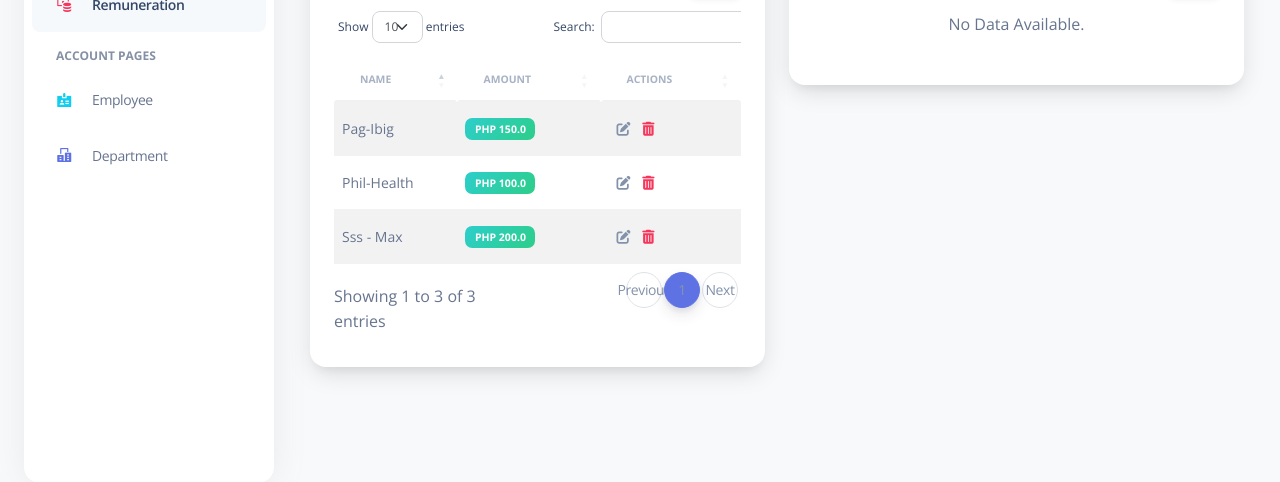
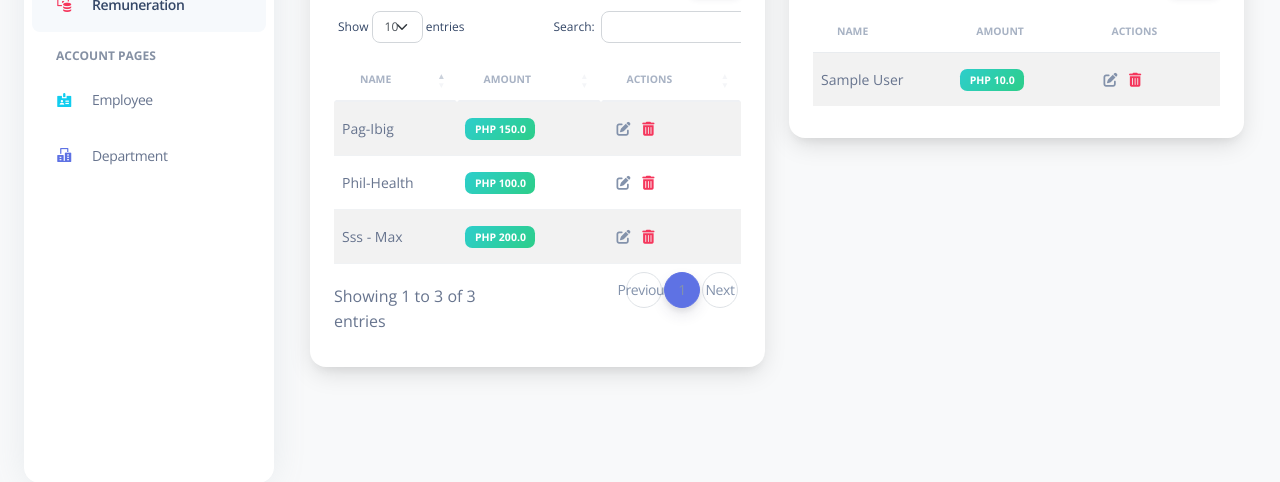
Before and after one commit to warpakner123/DTR_WITH_DEVICE, a Django app: page /compensation/ in a window 1280 px wide. Shown: the part 301-783 px from the top of the page. Run offline with Django 5.2, Linux system fonts and the light colour scheme; data comes from the database, SQL or seed files in the repository; tables that the repository leaves empty hold one stand-in row (values such as "Sample post"); some libraries are stand-ins or nearby versions.

Commit message:
benefits: added crud feature on benefits and bug fixes for sorting

```diff
--- a/DTRPAYROLL/computest.py
+++ b/DTRPAYROLL/computest.py
@@ -167,7 +167,6 @@ def format_dtr(dtr_records):
 
         dtr_data.append(newData)
     dtr_data_json = json.dumps(dtr_data, ensure_ascii=False)
-    print(dtr_data_json)
     return dtr_data_json
 
 def format_dates(date1, date2):
--- a/DTRPAYROLL/employeeDTR/templates/compensation.html
+++ b/DTRPAYROLL/employeeDTR/templates/compensation.html
@@ -300,33 +300,72 @@
         <div class="col-6">
           <div class="card shadow-lg card-profile-bottom">
             <div class="card-body">
-                    <div class="pb-0 d-flex justify-content-between align-items-center">
+              <div
+                class="pb-0 d-flex justify-content-between align-items-center"
+              >
                 <h6>List of Benefits & Bonuses</h6>
-                        <button type="button" class="btn btn-success btn-xs" data-bs-toggle="modal" data-bs-target="#addBonusModal">
-                            <i class="ni ni-fat-add ni-md" style="font-size: 20px; vertical-align: middle"></i>
+                <button
+                  type="button"
+                  class="btn btn-success btn-xs"
+                  data-bs-toggle="modal"
+                  data-bs-target="#addBenefitModal"
+                >
+                  <i
+                    class="ni ni-fat-add ni-md"
+                    style="font-size: 20px; vertical-align: middle"
+                  ></i>
                 </button>
               </div>
               <div class="card-body px-0 pt-0 pb-2">
-                        {% if bonuses %}
+                {% if benefit %}
                 <div class="table-responsive p-0">
-                            <table id="bonusesTable" class="table table-striped table-hover align-items-left mb-0">
+                  <table
+                    id="benefitTable"
+                    class="table table-striped table-hover align-items-left mb-0"
+                  >
                     <thead class="align-items-left">
                       <tr>
-                                        <th class="text-uppercase text-secondary text-xxs font-weight-bolder opacity-7">Name</th>
-                                        <th class="text-uppercase text-secondary text-xxs font-weight-bolder opacity-7">Amount</th>
-                                        <th class="text-uppercase text-secondary text-xxs font-weight-bolder opacity-7">Actions</th>
+                        <th
+                          class="text-uppercase text-secondary text-xxs font-weight-bolder opacity-7"
+                        >
+                          Name
+                        </th>
+                        <th
+                          class="text-uppercase text-secondary text-xxs font-weight-bolder opacity-7"
+                        >
+                          Amount
+                        </th>
+                        <th
+                          class="text-uppercase text-secondary text-xxs font-weight-bolder opacity-7"
+                        >
+                          Actions
+                        </th>
                       </tr>
                     </thead>
                     <tbody>
-                                    {% for bonus in bonuses %}
+                      {% for data in benefit %}
                       <tr>
-                                        <td class="align-middle text-sm mb-0">{{ bonus.name }}</td>
                         <td class="align-middle text-sm mb-0">
-                                            <span class="badge badge-sm bg-gradient-success">PHP {{ bonus.amount }}</span>
+                          {{ data.name }}
                         </td>
                         <td class="align-middle text-sm mb-0">
-                                            <i type="button" class="fas fa-edit text-secondary text-sm user-select-none p-2" data-bs-toggle="modal" data-bs-target="#editBonusModal{{ bonus.id }}"></i>
-                                            <i type="button" class="fas fa-trash-alt text-danger text-sm user-select-none" data-bs-toggle="modal" data-bs-target="#deleteBonusModal{{ bonus.id }}"></i>
+                          <span class="badge badge-sm bg-gradient-success"
+                            >PHP {{ data.amount }}</span
+                          >
+                        </td>
+                        <td class="align-middle text-sm mb-0">
+                          <i
+                            type="button"
+                            class="fas fa-edit text-secondary text-sm user-select-none p-2"
+                            data-bs-toggle="modal"
+                            data-bs-target="#editBenefitModal{{ data.id }}"
+                          ></i>
+                          <i
+                            type="button"
+                            class="fas fa-trash-alt text-danger text-sm user-select-none"
+                            data-bs-toggle="modal"
+                            data-bs-target="#deleteBenefitModal{{ data.id }}"
+                          ></i>
                         </td>
                       </tr>
                       {% endfor %}
@@ -611,17 +650,84 @@
 
   <div
     class="modal fade"
-    id="addNightDiffModal"
+    id="addBenefitModal"
     tabindex="-1"
     role="dialog"
-    aria-labelledby="addNightDiffModalTitle"
+    aria-labelledby="addBenefitModalTitle"
     aria-hidden="true"
   >
     <div class="modal-dialog modal-dialog-centered" role="document">
       <div class="modal-content">
         <div class="modal-header">
-          <h5 class="modal-title" id="addNightDiffModalLabel">
-            Add Night Differential
+          <h5 class="modal-title" id="addBenefitModalLabel">Add Benefit</h5>
+          <button
+            type="button"
+            class="btn-close"
+            data-bs-dismiss="modal"
+            aria-label="Close"
+          >
+            <span aria-hidden="true">×</span>
+          </button>
+        </div>
+        <form method="post">
+          {% csrf_token %}
+          <div class="modal-body">
+            <div class="form-group">
+              <label for="benefit_name" class="col-form-label">Name:</label>
+              <input
+                type="text"
+                class="form-control"
+                id="benefit_name"
+                name="benefit_name"
+                required
+              />
+            </div>
+            <div class="form-group">
+              <label for="benefit_amount" class="col-form-label">Amount:</label>
+              <input
+                type="number"
+                class="form-control"
+                id="benefit_amount"
+                name="benefit_amount"
+                required
+              />
+            </div>
+          </div>
+          <div class="modal-footer">
+            <button
+              type="button"
+              class="btn bg-gradient-secondary"
+              data-bs-dismiss="modal"
+            >
+              Close
+            </button>
+            <button
+              type="submit"
+              name="add_benefit_submit"
+              class="btn bg-gradient-success"
+            >
+              Add
+            </button>
+          </div>
+        </form>
+      </div>
+    </div>
+  </div>
+
+  {% for data in benefit %}
+  <div
+    class="modal fade"
+    id="editBenefitModal{{ data.id }}"
+    tabindex="-1"
+    role="dialog"
+    aria-labelledby="editBenefitModalTitle{{ data.id }}"
+    aria-hidden="true"
+  >
+    <div class="modal-dialog modal-dialog-centered" role="document">
+      <div class="modal-content">
+        <div class="modal-header">
+          <h5 class="modal-title" id="editBenefitModalLabel{{ data.id }}">
+            Edit Benefit
           </h5>
           <button
             type="button"
@@ -635,40 +741,36 @@
         <form method="post">
           {% csrf_token %}
           <div class="modal-body">
+            <input
+              id="edit_benefit_id"
+              name="edit_benefit_id"
+              value="{{ data.id }}"
+              hidden
+            />
             <div class="form-group">
-              <label for="night_diff_start_time" class="col-form-label"
-                >Start Time:</label
+              <label for="edit_benefit_name" class="col-form-label"
+                >Name:</label
               >
               <input
-                type="time"
+                type="text"
                 class="form-control"
-                id="night_diff_start_time"
-                name="night_diff_start_time"
+                id="edit_benefit_name"
+                name="edit_benefit_name"
+                value="{{ data.name }}"
                 required
               />
             </div>
             <div class="form-group">
-              <label for="night_diff_end_time" class="col-form-label"
-                >End Time:</label
-              >
-              <input
-                type="time"
-                class="form-control"
-                id="night_diff_end_time"
-                name="night_diff_end_time"
-                required
-              />
-            </div>
-            <div class="form-group">
-              <label for="night_diff_rate_multiplier" class="col-form-label"
-                >Rate Multiplier:</label
+              <label for="edit_benefit_amount" class="col-form-label"
+                >Amount:</label
               >
               <input
                 type="number"
+                class="form-control"
                 step="0.01"
-                class="form-control"
-                id="night_diff_rate_multiplier"
-                name="night_diff_rate_multiplier"
+                id="edit_benefit_amount"
+                name="edit_benefit_amount"
+                value="{{ data.amount }}"
                 required
                 min="0"
               />
@@ -684,34 +786,30 @@
             </button>
             <button
               type="submit"
-              name="add_night_diff_submit"
+              name="edit_benefit_submit"
               class="btn bg-gradient-success"
             >
-              Add
+              Update
             </button>
           </div>
         </form>
       </div>
     </div>
   </div>
-
-  {% for night_diff in night_diffs %}
+  {% endfor %} {% for data in benefit %}
   <div
     class="modal fade"
-    id="editNightDiffModal{{ night_diff.id }}"
+    id="deleteBenefitModal{{ data.id }}"
     tabindex="-1"
     role="dialog"
-    aria-labelledby="editNightDiffModalTitle{{ night_diff.id }}"
+    aria-labelledby="deleteBenefitModalTitle{{ data.id }}"
     aria-hidden="true"
   >
     <div class="modal-dialog modal-dialog-centered" role="document">
       <div class="modal-content">
         <div class="modal-header">
-          <h5
-            class="modal-title"
-            id="editNightDiffModalLabel{{ night_diff.id }}"
-          >
-            Edit Night Differential
+          <h5 class="modal-title" id="deleteBenefitModalLabel{{ data.id }}">
+            Delete Benefit
           </h5>
           <button
             type="button"
@@ -726,52 +824,12 @@
           {% csrf_token %}
           <div class="modal-body">
             <input
-              id="edit_night_diff_id"
-              name="edit_night_diff_id"
-              value="{{ night_diff.id }}"
+              id="delete_benefit_id"
+              name="delete_benefit_id"
+              value="{{ data.id }}"
               hidden
             />
-            <div class="form-group">
-              <label for="edit_night_diff_start_time" class="col-form-label"
-                >Start Time:</label
-              >
-              <input
-                type="time"
-                class="form-control"
-                id="edit_night_diff_start_time"
-                name="edit_night_diff_start_time"
-                value="{{ night_diff.start_time }}"
-                required
-              />
-            </div>
-            <div class="form-group">
-              <label for="edit_night_diff_end_time" class="col-form-label"
-                >End Time:</label
-              >
-              <input
-                type="time"
-                class="form-control"
-                id="edit_night_diff_end_time"
-                name="edit_night_diff_end_time"
-                value="{{ night_diff.end_time }}"
-                required
-              />
-            </div>
-            <div class="form-group">
-              <label
-                for="edit_night_diff_rate_multiplier"
-                class="col-form-label"
-                >Rate Multiplier:</label
-              >
-              <input
-                type="number"
-                class="form-control"
-                id="edit_night_diff_rate_multiplier"
-                name="edit_night_diff_rate_multiplier"
-                value="{{ night_diff.rate_multiplier }}"
-                required
-              />
-            </div>
+            <p>Are you sure you want to delete this loan/tax?</p>
           </div>
           <div class="modal-footer">
             <button
@@ -783,65 +841,7 @@
             </button>
             <button
               type="submit"
-              name="edit_night_diff_submit"
-              class="btn bg-gradient-success"
-            >
-              Update
-            </button>
-          </div>
-        </form>
-      </div>
-    </div>
-  </div>
-  {% endfor %} {% for night_diff in night_diffs %}
-  <div
-    class="modal fade"
-    id="deleteNightDiffModal{{ night_diff.id }}"
-    tabindex="-1"
-    role="dialog"
-    aria-labelledby="deleteNightDiffModalTitle{{ night_diff.id }}"
-    aria-hidden="true"
-  >
-    <div class="modal-dialog modal-dialog-centered" role="document">
-      <div class="modal-content">
-        <div class="modal-header">
-          <h5
-            class="modal-title"
-            id="deleteNightDiffModalLabel{{ night_diff.id }}"
-          >
-            Delete Position
-          </h5>
-          <button
-            type="button"
-            class="btn-close"
-            data-bs-dismiss="modal"
-            aria-label="Close"
-          >
-            <span aria-hidden="true">×</span>
-          </button>
-        </div>
-        <form method="post">
-          {% csrf_token %}
-          <div class="modal-body">
-            <input
-              id="delete_night_diff_id"
-              name="delete_night_diff_id"
-              value="{{ night_diff.id }}"
-              hidden
-            />
-            <p>Are you sure you want to delete this night differential?</p>
-          </div>
-          <div class="modal-footer">
-            <button
-              type="button"
-              class="btn bg-gradient-secondary"
-              data-bs-dismiss="modal"
-            >
-              Close
-            </button>
-            <button
-              type="submit"
-              name="delete_night_diff_submit"
+              name="delete_benefit_submit"
               class="btn bg-gradient-success"
             >
               Delete
--- a/DTRPAYROLL/employeeDTR/templates/generate_dtr.html
+++ b/DTRPAYROLL/employeeDTR/templates/generate_dtr.html
@@ -334,7 +334,9 @@
     <script src="https://cdn.datatables.net/2.0.7/js/dataTables.js"></script>
     <script src="https://cdn.datatables.net/2.0.7/js/dataTables.bootstrap5.js"></script>
     <script>
-        new DataTable('#dtrTable');
+        const dataTable = new DataTable('#dtrTable');
+        dataTable.order([1, 'desc']).draw();
+
     </script>
 
 </body>
--- a/DTRPAYROLL/employeeDTR/views.py
+++ b/DTRPAYROLL/employeeDTR/views.py
@@ -283,9 +283,17 @@ def attendance(request):
             messages.success(request, 'DTR entry successfully deleted!')
             return redirect('attendance')
         elif 'confirmBulkDelete' in request.POST:
-            ids_to_delete = request.POST.get('ids').split(',')
-            # print(ids_to_delete)
-            DTR.objects.filter(id__in=ids_to_delete).delete()
+            delete_all = request.POST.get('isAllChecked')
+            ids_to_delete = request.POST.get('ids')
+
+            if ids_to_delete:
+                ids_to_delete = ids_to_delete.split(',')
+            if delete_all == 'true':
+                DTR.objects.all().delete()
+            else:
+                if ids_to_delete:
+                    DTR.objects.filter(id__in=ids_to_delete).delete()
+
             messages.success(request, 'Selected DTR records have been deleted successfully.')
             return redirect('attendance')
 
@@ -338,7 +346,8 @@ def payroll(request):
             start_date = datetime.strptime(start_date, '%Y-%m-%d').replace(hour=0, minute=0, second=0)
             end_date = datetime.strptime(end_date, '%Y-%m-%d') + timedelta(days=1, seconds=-1)
 
-            dtr_records = DTR.objects.filter(number=employee_id, datetime__range=[start_date, end_date])
+            dtr_records = DTR.objects.filter(number=employee_id, datetime__range=[start_date, end_date]).order_by('datetime')
+
             if not dtr_records.exists():
                 messages.error(request, 'No DTR records found for the selected employee and date range.')
                 return redirect('payroll')
@@ -441,7 +450,6 @@ def profile(request):
                 # deductions_data = request.POST.getlist('deductions')  # Get the list of deductions from the form
                 deduction_ids = [value for key, value in request.POST.items() if key.startswith('loan_tax_')]
 
-                # print(deduction_ids)
                 for deduction_id in deduction_ids:
                     deduction = LoansTaxes.objects.get(id=deduction_id)  # Retrieve the deduction object from the database
                     Deductions.objects.create(employee=employee, loanTaxes=deduction)  # Create Deductions object
@@ -688,79 +696,74 @@ def compensation(request):
                 messages.error(request, f'An error occurred: {e}')
 
                 return redirect('compensation')
-        elif 'add_night_diff_submit' in request.POST:
-            start_time = request.POST.get('night_diff_start_time')
-            end_time = request.POST.get('night_diff_end_time')
-            rate_multiplier = request.POST.get('night_diff_rate_multiplier')
+        elif 'add_benefit_submit' in request.POST:
+            name = request.POST.get('benefit_name')
+            amount = request.POST.get('benefit_amount')
 
-            if not all([start_time, end_time,rate_multiplier ]):
+            if not all([name, amount]):
                 messages.error(request, 'All fields are required.')
                 return redirect('compensation')
 
-            # Still need to be fixed
-            if NightDifferential.objects.filter(start_time__iexact=start_time, end_time=end_time).exists():
-                messages.error(request, 'A night differential with this time range already exists.')
+            if Benefits.objects.filter(name__iexact=name).exists():
+                messages.error(request, 'A benefit with this name already exists.')
                 return redirect('compensation')
 
             try:
-                NightDifferential.objects.create(start_time=start_time,end_time=end_time,rate_multiplier=rate_multiplier )
-                messages.success(request, 'Night Differential added successfully.')
+                Benefits.objects.create(name=name, amount=amount )
+                messages.success(request, 'Benefit added successfully.')
                 return redirect('compensation')
 
             except Exception as e:
                 messages.error(request, f'An error occurred: {e}')
                 return redirect('compensation')
-        elif 'edit_night_diff_submit' in request.POST:
-            id = request.POST.get('edit_night_diff_id')
-            start_time = request.POST.get('edit_night_diff_start_time')
-            end_time = request.POST.get('edit_night_diff_end_time')
-            rate_multiplier = request.POST.get('edit_night_diff_rate_multiplier')
+        elif 'edit_benefit_submit' in request.POST:
+            id = request.POST.get('edit_benefit_id')
+            name = request.POST.get('edit_benefit_name')
+            amount = request.POST.get('edit_benefit_amount')
 
-            if not all([start_time, end_time,rate_multiplier ]):
+            if not all([name, amount]):
                 messages.error(request, 'All fields are required.')
                 return redirect('compensation')
 
-            night_diffs = get_object_or_404(NightDifferential, pk=id)
+            benefit = get_object_or_404(Benefits, pk=id)
 
-            # Still need to be fixed
-            # print(start_time,end_time,night_diffs.end_time,night_diffs.start_time)
-            if NightDifferential.objects.filter(start_time__iexact=start_time, end_time=end_time).exists():
-                messages.error(request, 'A night differential with this time range already exists.')
+            if Benefits.objects.exclude(pk=id).filter(name__iexact=name).exists():
+                messages.error(request, 'A benefit with this name already exists.')
                 return redirect('compensation')
 
             try:
-                night_diffs.start_time = start_time
-                night_diffs.end_time = end_time
-                night_diffs.rate_multiplier = rate_multiplier
-                night_diffs.save()
-                messages.success(request, 'Night Differential updated successfully.')
+                benefit.name = name
+                benefit.amount = amount
+                benefit.save()
+                messages.success(request, 'Benefit updated successfully.')
                 return redirect('compensation')
 
             except Exception as e:
                 messages.error(request, f'An error occurred: {e}')
                 return redirect('compensation')
-        elif 'delete_night_diff_submit' in request.POST:
-            id = request.POST.get('delete_night_diff_id')
+        elif 'delete_benefit_submit' in request.POST:
+            id = request.POST.get('delete_benefit_id')
 
-            night_diffs = get_object_or_404(NightDifferential, pk=id)
+            benefit = get_object_or_404(Benefits, pk=id)
 
             try:
-                night_diffs.delete()
-                messages.success(request, 'Night Differential deleted successfully.')
+                benefit.delete()
+                messages.success(request, 'Benefit deleted successfully.')
                 return redirect('compensation')
             except Exception as e:
                 messages.error(request, f'An error occurred: {e}')
-
                 return redirect('compensation')
     else:
         loans_taxes = LoansTaxes.objects.annotate(total=Count('employee'),employees_list=Count('employee__id', distinct=True),)
-        night_diffs = NightDifferential.objects.all()
+        benefit = Benefits.objects.all()
 
         for loan_tax in loans_taxes:
             loan_tax.name = loan_tax.name.title()
+        for data in benefit:
+            data.name = data.name.title()
 
         context = {
-            "night_diffs":night_diffs,
+            "benefit":benefit,
             "loans_taxes":loans_taxes,
         }
         return render(request, 'compensation.html', context)
```
Also changed, not shown: DTRPAYROLL/employeeDTR/templates/attendance.html (+20 -20 lines). Lines whose indentation alone changed are shown as unchanged.
